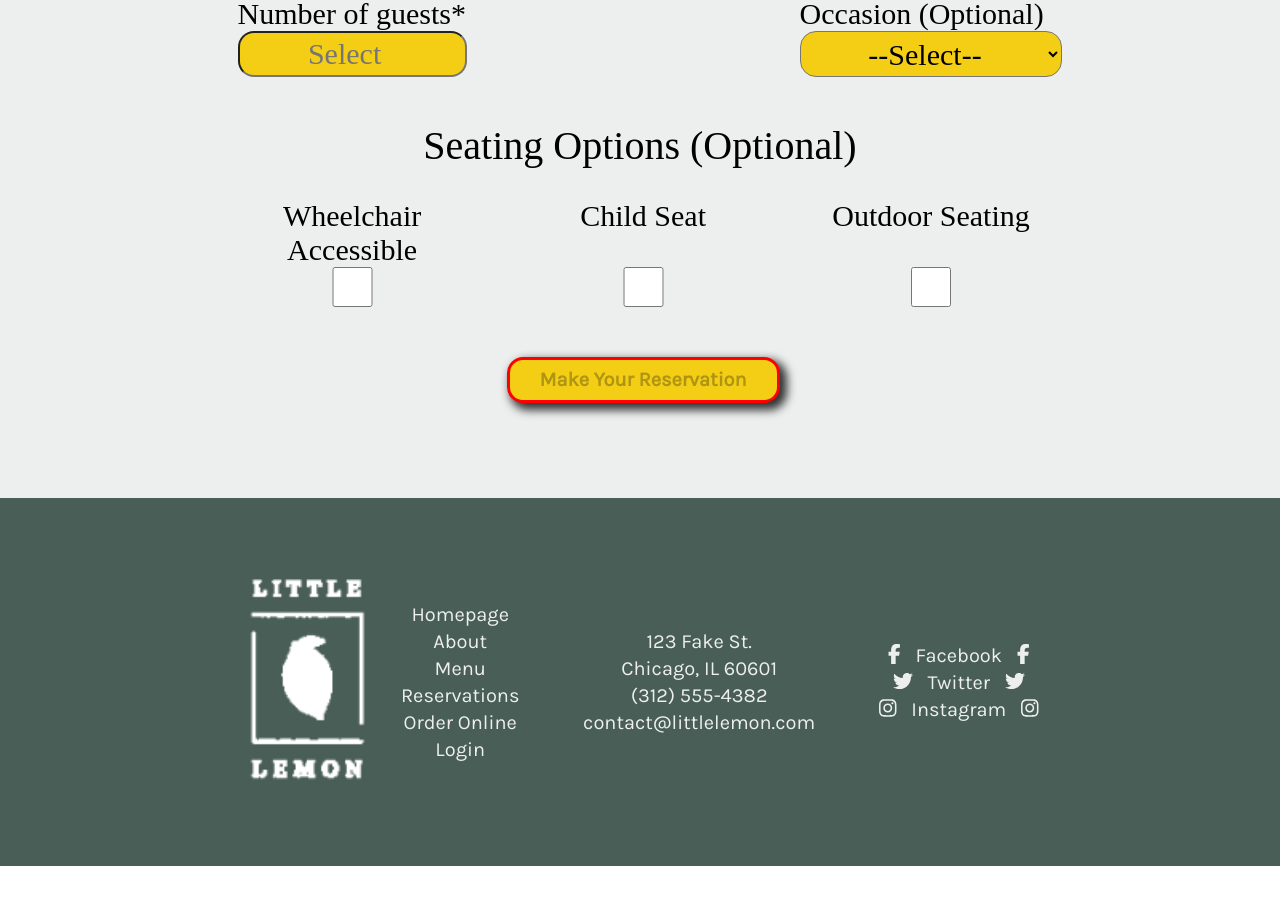
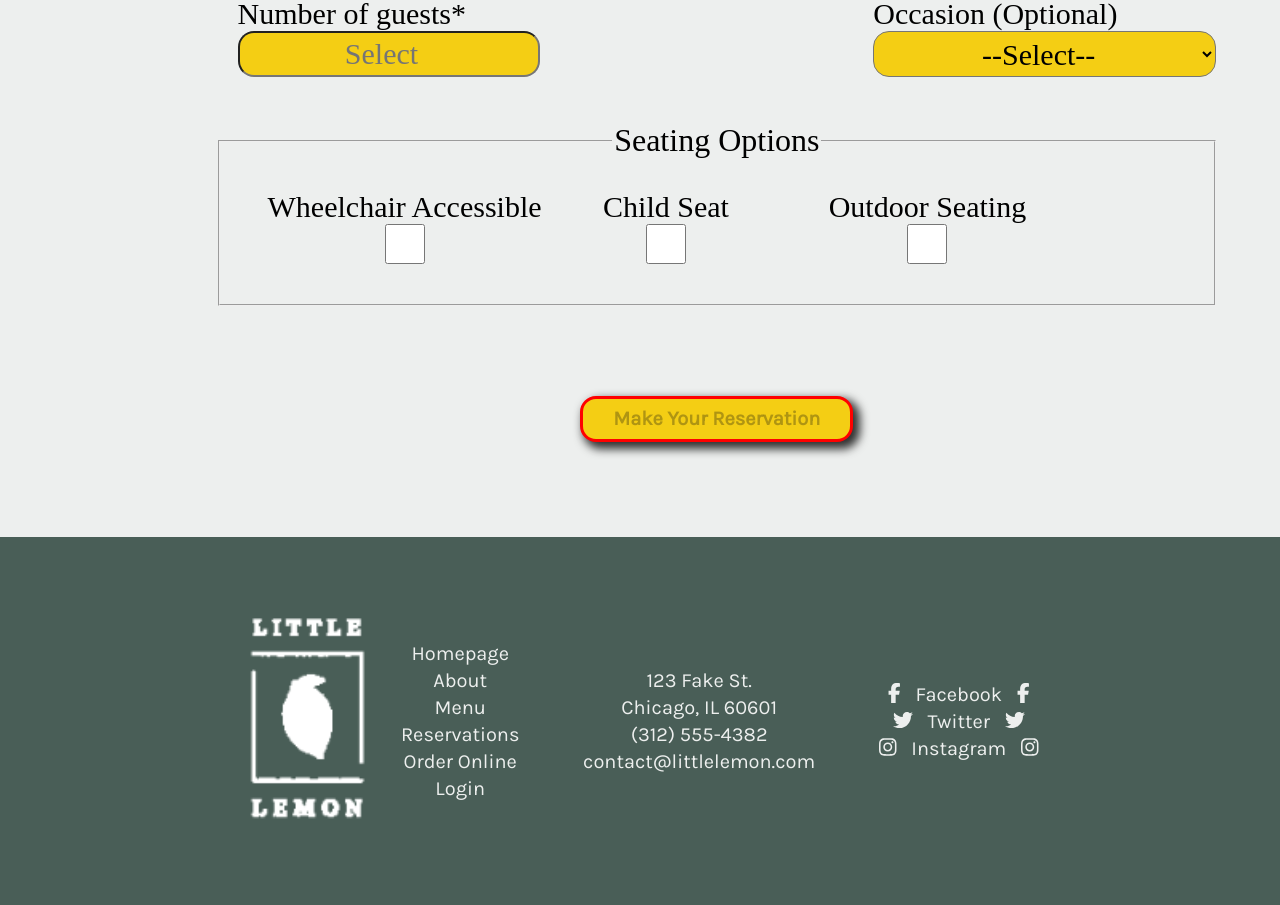
Before and after one commit to horoserp/Capstone, a React (Create React App) app: page /reservations in a window 1280 px wide. Shown: the part 1180-2085 px from the top of the page. Before the commit the page ends 2046 px from the top, so only its background shows below. Built offline with nearby package versions, Linux system fonts and the light colour scheme; a web font is replaced by a local one.

Commit message:
Update: Add ARIA attributes including: <fieldset>, <legend>, aria-required, aria-label.

```diff
--- a/src/App.css
+++ b/src/App.css
@@ -306,6 +306,9 @@ input, select {
 #res-heading {
     grid-column: 1/4;
     grid-row: 5/6;
+    grid-template-columns: 2fr 1fr 2fr;
+    display: grid;
+    font-size: xx-large;
     margin-top: 25px;
     text-align: center;
 }
--- a/src/Components/Login.js
+++ b/src/Components/Login.js
@@ -63,14 +63,13 @@ function Login() {
     return (
         <>
             <Reservations renderButton={true}>(Step 2 of 2)</Reservations>
-            <div className="highlight-b">
+            <div className="highlight-b" style={{paddingTop: 20}}>
                 <form
                     onSubmit={guestFormik.handleSubmit}
                 >
+                    <fieldset>
+                        <legend className="center underline" style={{fontSize: "xx-large"}}>Proceed as Guest</legend>
                         <div className="container flex-dir">
-                        <h2 className="underline" style={{marginTop: 20, marginBottom: 20}}>
-                            Proceed as Guest
-                        </h2>
                             <label
                                 htmlFor="firstName"
                                 style={{marginBottom: 0}}
@@ -86,6 +85,8 @@ function Login() {
                                 onBlur={guestFormik.handleBlur}
                                 value={guestFormik.values.userName}
                                 style={{marginBottom: 20}}
+                                required
+                                aria-required="true"
                                 />
                             {guestFormik.touched.firstName && guestFormik.errors.firstName ? (
                                 <div style={{marginTop: -20}}>{guestFormik.errors.firstName}</div>
@@ -105,6 +106,8 @@ function Login() {
                                 onBlur={guestFormik.handleBlur}
                                 value={guestFormik.values.userName}
                                 style={{marginBottom: 20}}
+                                required
+                                aria-required="true"
                             />
                             {guestFormik.touched.lastName && guestFormik.errors.lastName ? (
                                 <div style={{marginTop: -20}}>{guestFormik.errors.lastName}</div>
@@ -124,6 +127,8 @@ function Login() {
                                 onBlur={guestFormik.handleBlur}
                                 value={guestFormik.values.userName}
                                 style={{marginBottom: 20}}
+                                required
+                                aria-required="true"
                             />
                             {guestFormik.touched.phone && guestFormik.errors.phone ? (
                                 <div style={{marginTop: -20}}>{guestFormik.errors.phone}</div>
@@ -143,6 +148,8 @@ function Login() {
                                 onBlur={guestFormik.handleBlur}
                                 value={guestFormik.values.userName}
                                 style={{marginBottom: 20}}
+                                required
+                                aria-required="true"
                             />
                             {guestFormik.touched.email && guestFormik.errors.email ? (
                                 <div style={{marginTop: -20}}>{guestFormik.errors.email}</div>
@@ -151,9 +158,11 @@ function Login() {
                                 type="submit"
                                 value="Reserve Your Table"
                                 style={{marginBottom: 40, marginTop: 20}}
+                                aria-label="On Click"
                                 disabled={!guestFormik.isValid}
                             />
                         </div>
+                    </fieldset>
                 </form>
             </div>
             <h2 className="underline">
@@ -163,10 +172,9 @@ function Login() {
                 <form
                     onSubmit={loginFormik.handleSubmit}
                 >
+                    <fieldset>
+                        <legend className="center underline" style={{fontSize: "xx-large"}}>Login</legend>
                         <div className="container flex-dir">
-                        <h2 className="underline" style={{marginTop: 20, marginBottom: 20}}>
-                            Login
-                        </h2>
                             <label
                                 htmlFor="userName"
                                 style={{marginBottom: 0}}
@@ -182,6 +190,8 @@ function Login() {
                                 onBlur={loginFormik.handleBlur}
                                 value={loginFormik.values.userName}
                                 style={{marginBottom: 20}}
+                                required
+                                aria-required="true"
                             />
                             {loginFormik.touched.userName && loginFormik.errors.userName ? (
                                 <div style={{marginTop: -20}}>{loginFormik.errors.userName}</div>
@@ -201,6 +211,8 @@ function Login() {
                                 onBlur={loginFormik.handleBlur}
                                 value={loginFormik.values.password}
                                 style={{marginBottom: 20}}
+                                required
+                                aria-required="true"
                             />
                             {loginFormik.touched.password && loginFormik.errors.password ? (
                                 <div style={{marginTop: -20}}>{loginFormik.errors.password}</div>
@@ -210,9 +222,11 @@ function Login() {
                                 id="submit-login"
                                 value="Reserve Your Table"
                                 style={{marginBottom: 40, marginTop: 20}}
+                                aria-label="On Click"
                                 disabled={!loginFormik.isValid}
                             />
                         </div>
+                    </fieldset>
                 </form>
             </div>
         </>
--- a/src/Components/ReserveForm.js
+++ b/src/Components/ReserveForm.js
@@ -1,5 +1,4 @@
 import { useState } from "react";
-import { useNavigate } from "react-router-dom";
 import Checkbox from "./Checkbox";
 import SelectBar from "./SelectBar";
 import testAPI from "../Hooks/testAPI";
@@ -107,8 +106,6 @@ function ReserveForm(state, stateChange) {
         setOutdoor(!outdoor);
     }
 
-    const navigate = useNavigate();
-
     const handleSubmit = (e) => {
         e.preventDefault();
         const formData = {
@@ -131,7 +128,7 @@ function ReserveForm(state, stateChange) {
             setAvailableTimes({ type: "updateTimes", selectedDate: date });
             setDate("");
             window.scrollTo(0,0);
-            navigate("/login");
+            window.location.href="/login";
         } else {
             console.log("Failure");
         }
@@ -156,6 +153,7 @@ function ReserveForm(state, stateChange) {
                 onChange={dateHandler}
                 onBlur={handleDateBlur}
                 required
+                aria-required="true"
             />
             <SelectBar
                 inputName="res-time"
@@ -168,6 +166,7 @@ function ReserveForm(state, stateChange) {
                 selectCol="3/4"
                 selectRow="2/3"
                 required
+                aria-required="true"
                 isDisabled={!timeIsDisabled}
             >
                 {timeError()}
@@ -183,6 +182,7 @@ function ReserveForm(state, stateChange) {
                 placeholder="Select"
                 onChange={(e) => setNumOfGuests(e.target.value)}
                 onBlur={handleGuestBlur}
+                aria-required="true"
                 required
             />
             <SelectBar
@@ -197,14 +197,16 @@ function ReserveForm(state, stateChange) {
             >
                 Occasion (Optional)
             </SelectBar>
-            <h2 id="res-heading">Seating Options (Optional)</h2>
+            <fieldset id="res-heading">
+                <legend>Seating Options</legend>
+                <div className="grid">
                     <Checkbox
                         inputName="wheelchair"
                         isChecked={accessible}
                         labelCol="1/2"
-                labelRow="6/7"
+                        labelRow="1/2"
                         selectCol="1/2"
-                selectRow="7/8"
+                        selectRow="2/3"
                         onChangeHandler={accessibleHandler}
                     >
                         Wheelchair Accessible
@@ -213,9 +215,9 @@ function ReserveForm(state, stateChange) {
                         inputName="child-seat"
                         isChecked={child}
                         labelCol="2/3"
-                labelRow="6/7"
+                        labelRow="1/2"
                         selectCol="2/3"
-                selectRow="7/8"
+                        selectRow="2/3"
                         onChangeHandler={childHandler}
                     >
                         Child Seat
@@ -224,18 +226,22 @@ function ReserveForm(state, stateChange) {
                         inputName="outdoor"
                         isChecked={outdoor}
                         labelCol="3/4"
-                labelRow="6/7"
+                        labelRow="1/2"
                         selectCol="3/4"
-                selectRow="7/8"
+                        selectRow="2/3"
                         onChangeHandler={outdoorHandler}
                     >
                         Outdoor Seating
                     </Checkbox>
+                </div>
+            </fieldset>
             <input
                 type="submit"
+                data-testid="submit-button"
                 style={{gridColumn: "2/3", gridRow: "8/9", marginTop: 30}}
                 value="Make Your Reservation"
                 disabled={!submitIsValid}
+                aria-label="On Click"
                 />
         </form>
     );
```
Also changed, not shown: 1 other file (tests, documents, lock files or other folders). Lines whose indentation alone changed are shown as unchanged.
